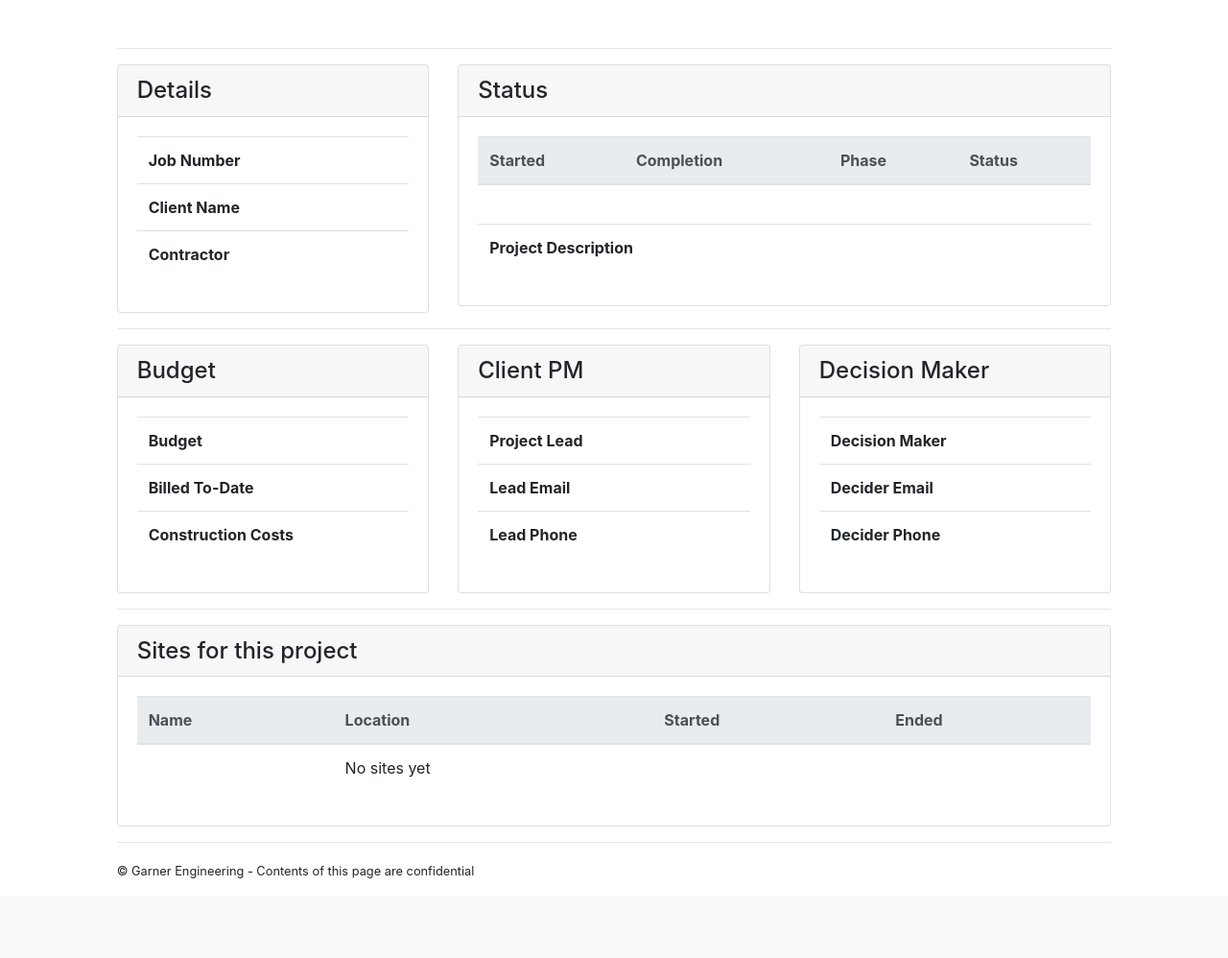
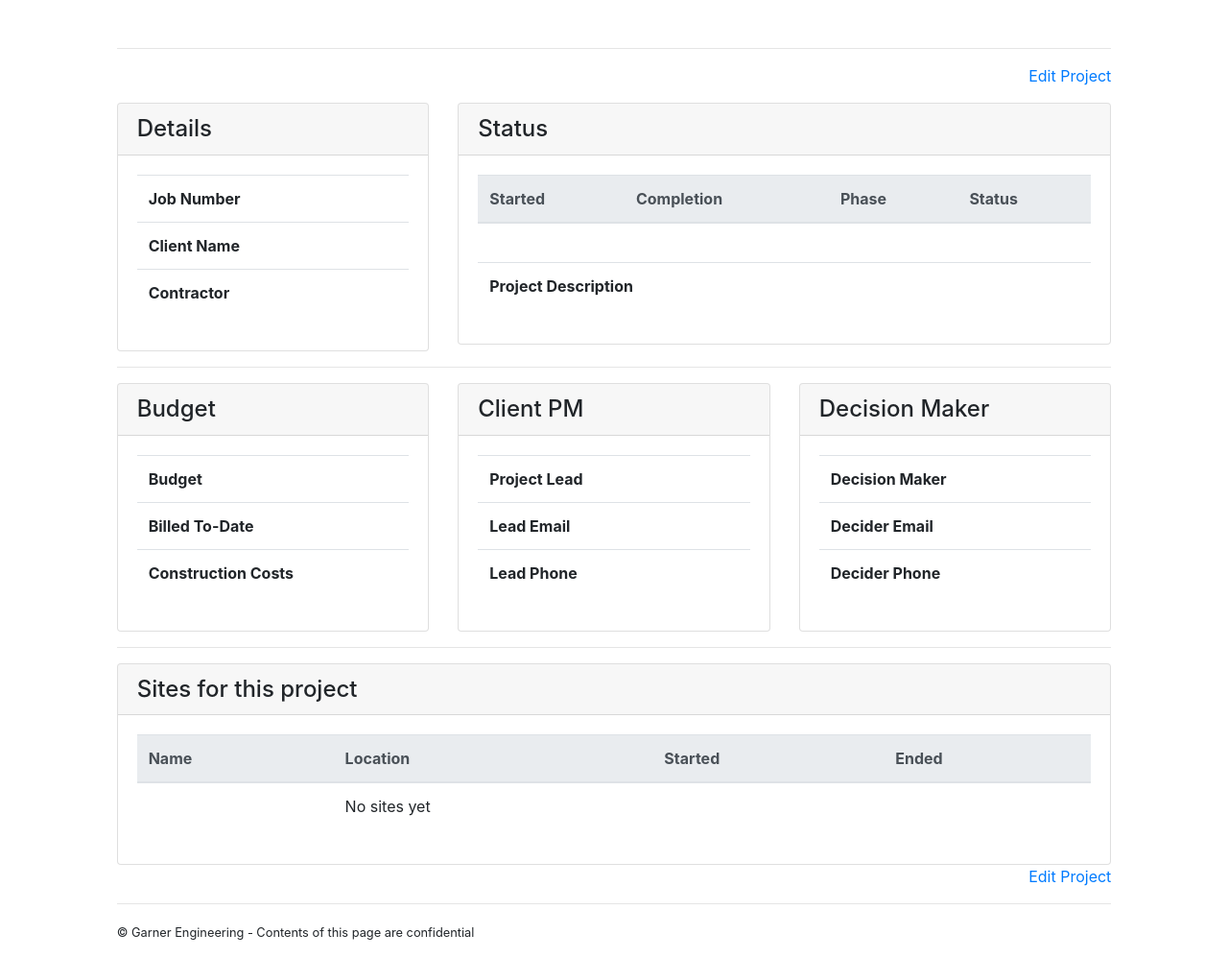
Before and after one commit to bennett39/garner-eng, a Django app: template garnereng/sitereport/templates/sitereport/project.html in a window 1280 px wide. Shown: the part 56-1054 px from the top of the page at 96% size. Before the commit the page ends 971 px from the top, so only its background shows below. Run offline with Django 3.2, Linux system fonts and the light colour scheme; the template is opened without the code that fills it, so the values that code supplies are empty; some libraries are stand-ins or nearby versions.

Commit message:
Add edit link to all templates

```diff
--- a/garnereng/sitereport/templates/sitereport/client.html
+++ b/garnereng/sitereport/templates/sitereport/client.html
@@ -9,6 +9,8 @@
 
 <hr>
 
+<p class="text-right"><a href="/admin/sitereport/client/{{ client.id }}">
+    Edit Client</a></p>
 <div class="card">
     <h4 class="card-header">Projects</h4>
     <div class="card-body">
@@ -94,4 +96,6 @@
         {{ client.zip_code }}<br/>
     </div>
 </div>
+<p class="text-right"><a href="/admin/sitereport/client/{{ client.id }}">
+    Edit Client</a></p>
 {% endblock %}
--- a/garnereng/sitereport/templates/sitereport/project.html
+++ b/garnereng/sitereport/templates/sitereport/project.html
@@ -8,6 +8,10 @@
 <h1 class="display-4">{{ project.name }}</h1>
 
 <hr>
+
+<p class="text-right"><a
+    href="/admin/sitereport/project/{{ project.id }}">
+    Edit Project</a></p>
 
 <div class="row">
     <div class="col">
@@ -26,9 +30,11 @@
                     </tr>
                     <tr>
                         <th>Contractor</th>
-                        <td><a
+                        <td>{% if project.contractor %}<a
                             href="{% url 'contractor' project.contractor.id %}">
-                            {{ project.contractor }}</a></td>
+                            {{ project.contractor }}</a>
+                            {% endif %}
+                        </td>
                     </tr>
                 </table>
             </div>
@@ -210,4 +216,9 @@
         </table>
     </div>
 </div>
+
+<p class="text-right"><a
+    href="/admin/sitereport/project/{{ project.id }}">
+    Edit Project</a></p>
+
 {% endblock %}
```
Also changed, not shown: garnereng/sitereport/templates/sitereport/contractor.html (+9 -0 lines), garnereng/sitereport/templates/sitereport/report.html (+8 -0 lines), garnereng/sitereport/templates/sitereport/site.html (+8 -0 lines), 2 other files.
